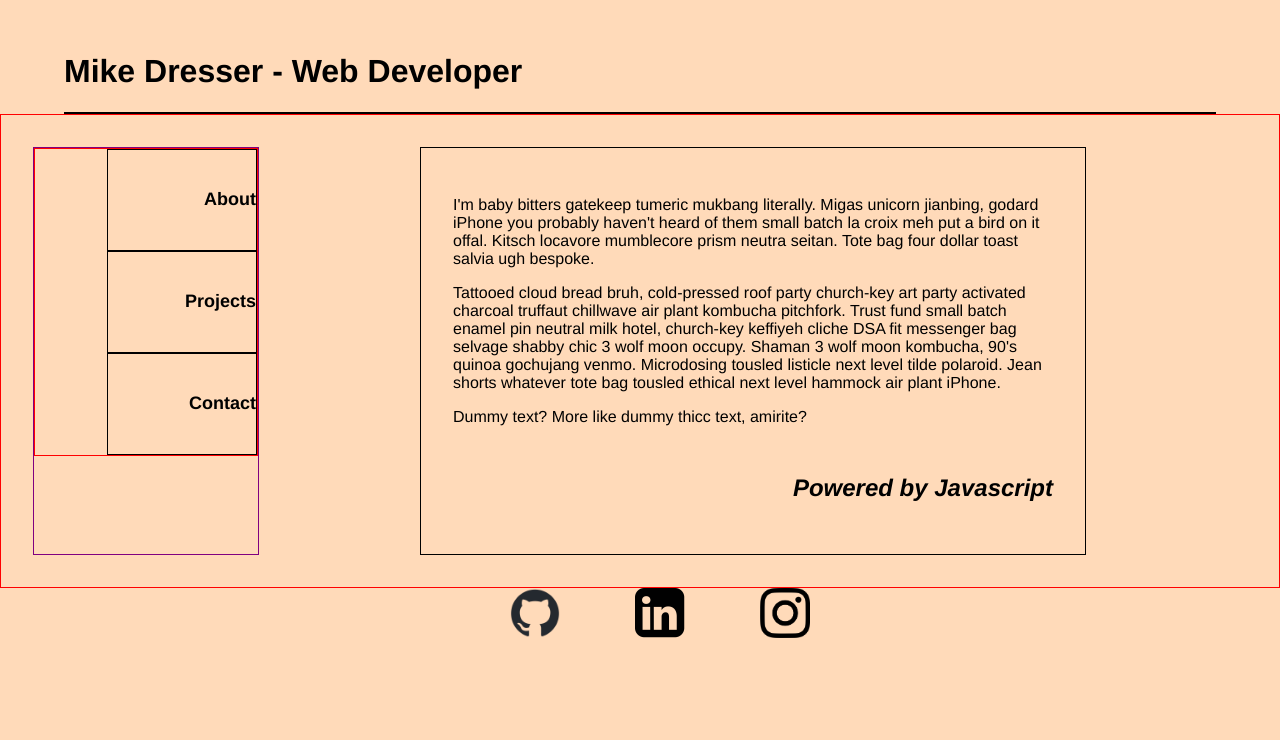
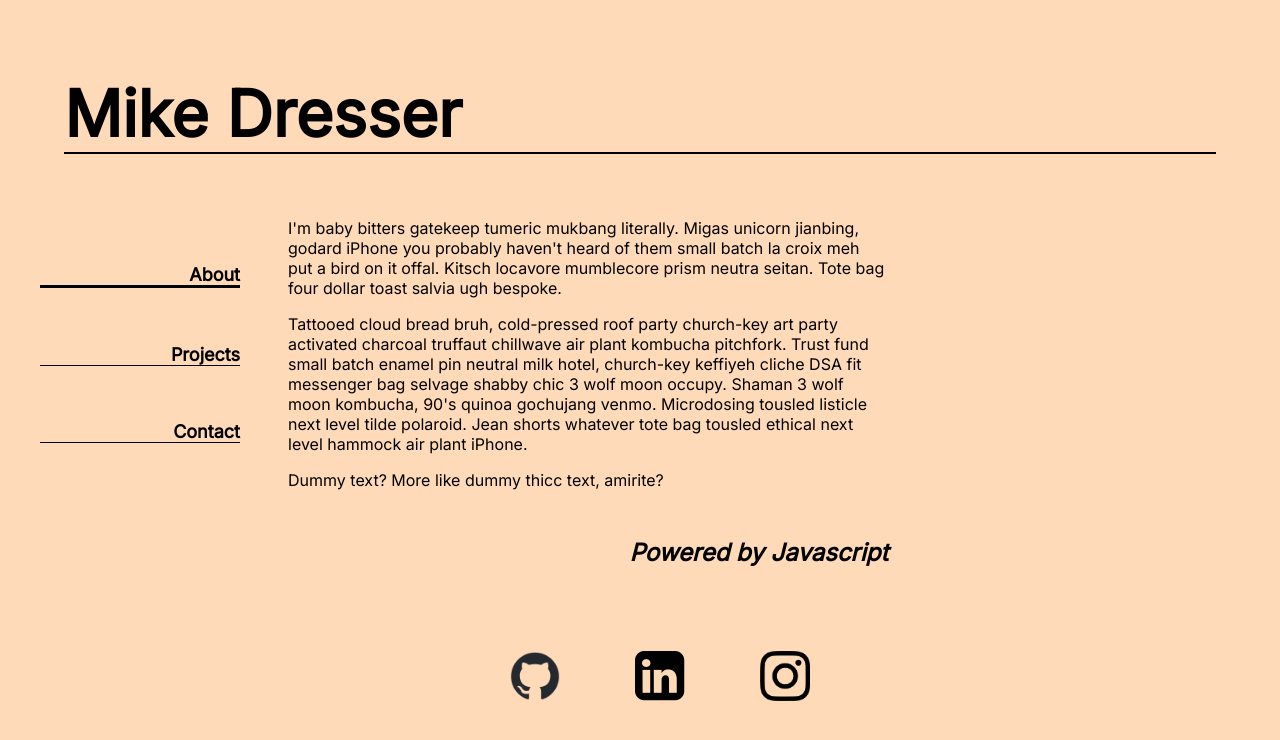
Before and after one commit to mike-dresser/personal-website, a plain HTML site: page index.html in a window 1280 px wide. Drawn offline with Linux system fonts and the light colour scheme.

Commit message:
Import Inter font, tweak h1

```diff
--- a/index.html
+++ b/index.html
@@ -10,14 +10,14 @@
     <script src="./script.js" defer></script>
 
     <div id="header">
-        <h1>Mike Dresser - Web Developer</h1>
+        <h1>Mike Dresser</h1>
     </div>
     <div id ="main">
         <div id="nav">
             <ul>
-                <a href=""><li>About</li></a>
-                <a href=""><li>Projects</li></a>
-                <a href=""><li>Contact</li></a>
+                <li class="active"><a href="">About</a></li>
+                <li><a href="">Projects</a></li>
+                <li><a href="">Contact</a></li>
             </ul>
         </div>
 
--- a/style.css
+++ b/style.css
@@ -1,8 +1,15 @@
+@import url("https://fonts.googleapis.com/css2?family=Inter:wght@400");
+
 body {
     background: peachpuff;
-    font-family:'Helvetica Neue', Verdana, sans-serif;
+    font-family:'Inter', 'Helvetica Neue', Verdana, sans-serif;
     margin: 0;
     padding: 0;
+}
+
+h1 {
+    font-size: 64px;
+    margin-bottom: 0;
 }
 
 a {
@@ -16,49 +23,56 @@ li {
     margin: none;
 }
 
-#main {
-    display: flex;
-    border: 1px solid red;
-    padding: 2em;
-
-}
-
-#nav {
-    font-size: 18px;
-    font-weight: 700;
-    border: 1px solid purple;
-}
-
-#nav ul {
-    padding-left: 4em;
-    min-width: 150px;
-    display: flex;
-    border: 1px solid red;
-
-    flex-direction: column;
-    margin: 0px;
-}
-
-#nav li {
-    border: 1px solid black;
-    min-height: 100px;
-
-    display: flex;
-    justify-content: right;
-    align-items: center;
-}
 #header {
     margin: 0 4em;
     padding-top: 2em;
     border-bottom: 2px solid black;
 }
 
+#main {
+    display: flex;
+    /* border: 1px solid red; */
+}
+
+#nav {
+    font-size: 18px;
+    font-weight: 700;
+    padding-top: 3em;
+    /* border: 1px solid purple; */
+    justify-content: stretch;
+    display: flex;
+}
+
+#nav ul {
+    display: flex;
+    flex-direction: column;
+    margin: 0px;
+    /* justify-content: stretch; */
+    min-width: 200px;
+    /* border: 1px solid red; */
+}
+
+#nav li {
+    border-bottom: 1px solid black;
+    display: flex;
+    height: 18%;
+    /* flex-grow: 1; */
+    justify-content: right;
+    align-items: flex-end;
+
+}
+
+#nav li.active {
+    border-bottom-width: 3px;
+}
+
+
 #content {
     max-width: 600px;
-    /* min-width: 400px; */
-    margin: auto;
-    padding: 2em;
-    border: 1px solid black;
+    min-width: 400px;
+    padding: 3em;
+    /* border: 1px solid black; */
+
 }
 
 #content h2 {
@@ -68,7 +82,6 @@ li {
 }
 
 #footer ul {
-    margin: 0 auto;
     display: flex;
     gap: 75px;
     justify-content: center;
```
